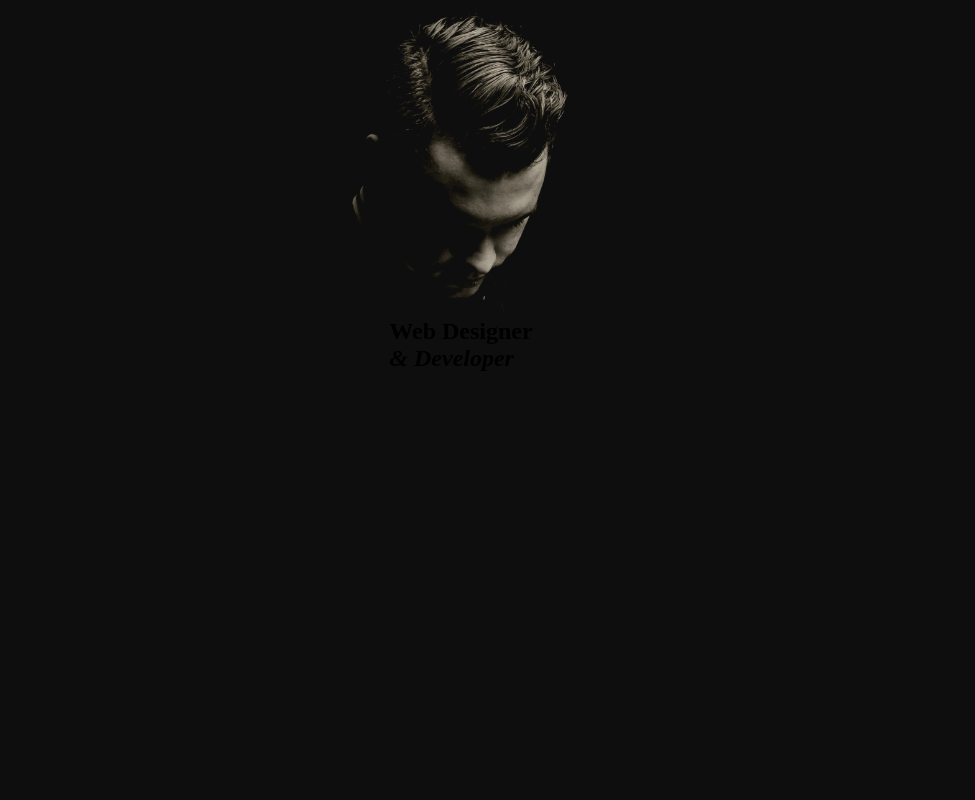
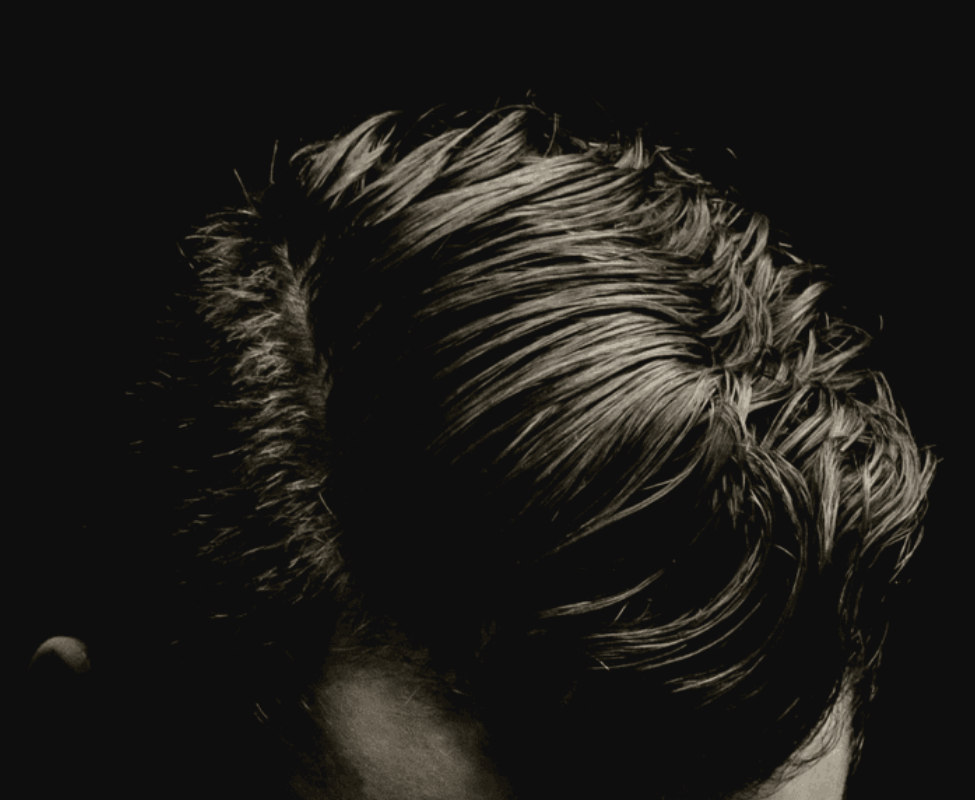
Before and after one commit to Viks23/Day9, a React (Vite) app in the folder Frontend/: page / in a window 1280 px wide. Shown: the top 800 px of the page, without its empty margins (179-1154 px from the left). Built offline with nearby package versions, Linux system fonts and the light colour scheme.

Commit message:
Day9 Upload

```diff
--- a/Frontend/src/App.css
+++ b/Frontend/src/App.css
@@ -9,4 +9,5 @@ body {
     height: 100%;
     width: 100%;
     background-color: #0e0e0e;
+    font-family: system-ui, -apple-system, BlinkMacSystemFont, 'Segoe UI', Roboto, Oxygen, Ubuntu, Cantarell, 'Open Sans', 'Helvetica Neue', sans-serif;
 }
--- a/Frontend/src/components/Header.css
+++ b/Frontend/src/components/Header.css
@@ -1,13 +1,19 @@
 section{
+    padding: 2rem 4rem;
     display: flex;
     flex-direction: column;
     align-items: center;
     justify-content: center;
 }
 
-img{
-    width:20vw;
-    height: auto;
+section img{
+    width:100%;
+}
+
+h1,
+p{
+    color:wheat;
+    text-align: center;
 }
 
 
--- a/Frontend/src/components/Header.jsx
+++ b/Frontend/src/components/Header.jsx
@@ -15,6 +15,7 @@ function Header() {
            <br/>
            <i>& Developer</i>
         </h1>
+        <p>Premium Web Design, Development, and SEO Services to help your business stand out.</p>
       </section>
     </main>
     </>
```
